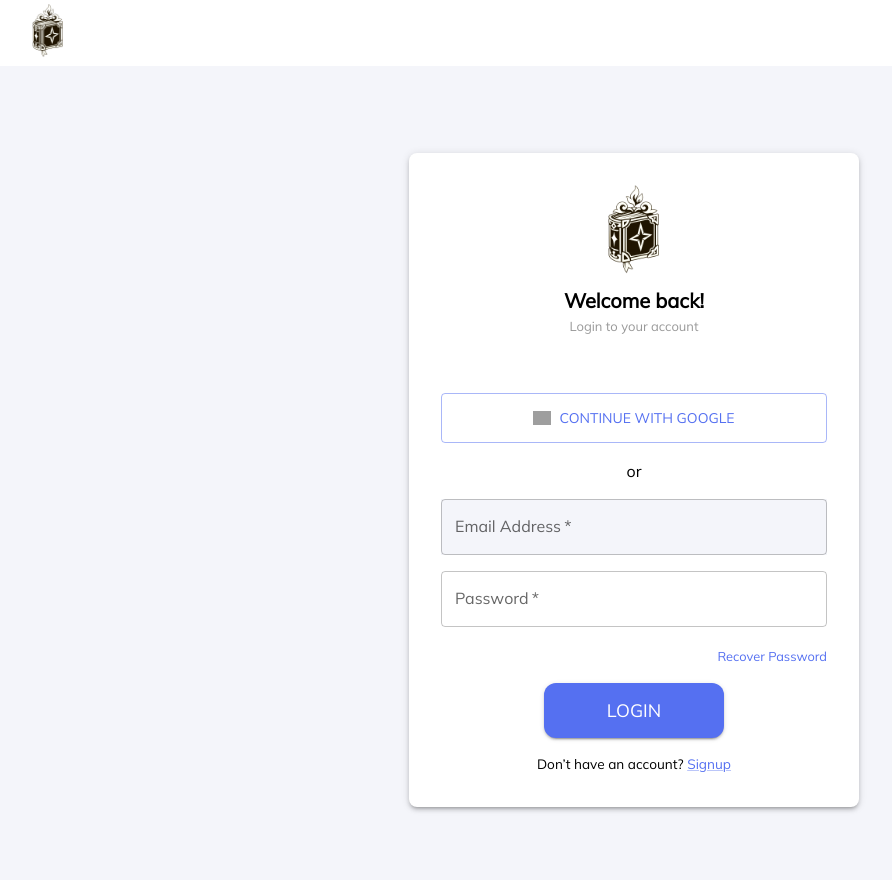
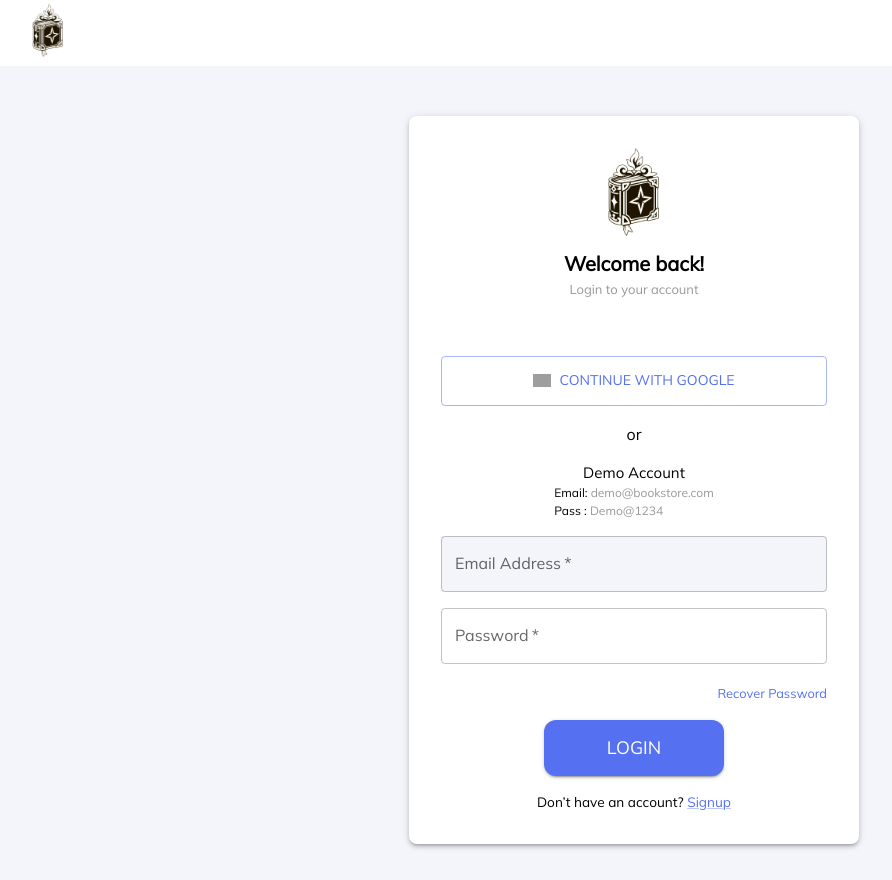
Before and after one commit to sisodia-akshit/admin-dashboard, a React (Vite) app: page /login in a window 1280 px wide. Shown: the whole page, without its empty margins (6-898 px from the left). Built offline with nearby package versions, Linux system fonts and the light colour scheme; no server answers; grey boxes are pictures that could not be loaded.

Commit message:
feat:Demo Account added to the Login Page

```diff
--- a/src/pages/Login.jsx
+++ b/src/pages/Login.jsx
@@ -142,6 +142,15 @@ const Login = () => {
         <Divider>or</Divider>
 
         {/* Formm  */}
+
+        <Typography sx={{ fontSize: 15}}>Demo Account</Typography>
+        <Box  sx={{mt:-2}}>
+          <Box sx={{ display: "flex", fontSize: 12, textAlign: "left", width: "100%" }}>Email:&nbsp;<Typography sx={{ display: "flex", fontSize: 12, color: "color.light" }}>demo@bookstore.com</Typography></Box>
+          <Box sx={{ display: "flex", fontSize: 12, textAlign: "left", width: "100%" }}>
+            Pass&nbsp;:&nbsp;<Typography sx={{ display: "flex", fontSize: 12, color: "color.light" }}>Demo@1234</Typography>
+          </Box>
+        </Box>
+
         <TextField
           required
           type="email"
```
